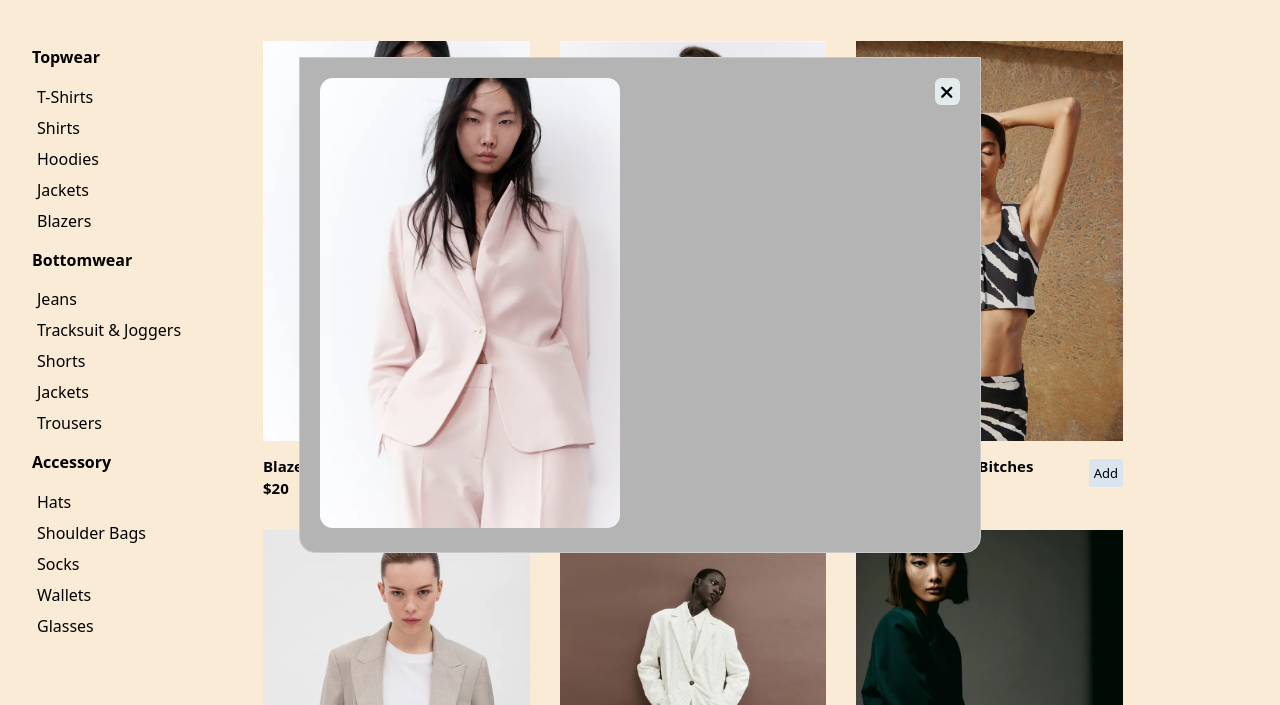
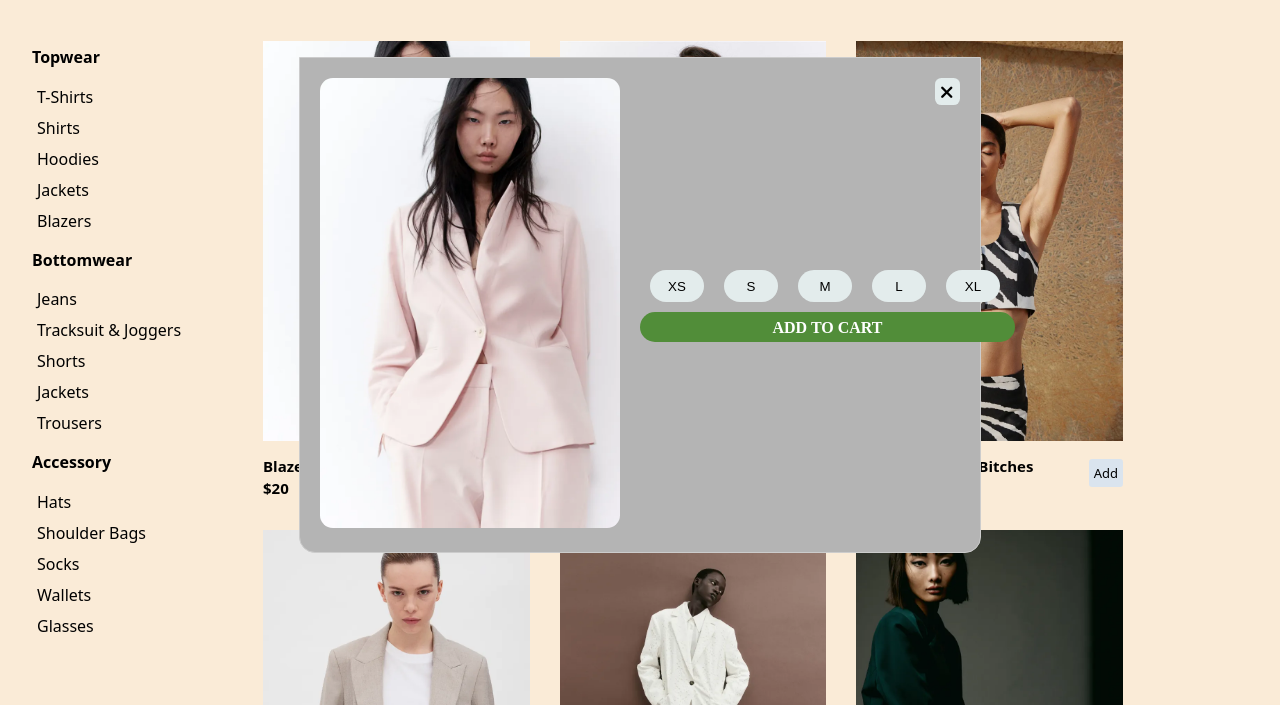
Before and after one commit to EgeKoksal/alisverissitesi, a plain HTML site: page blazers.html in a window 1280 px wide. Both pictures are taken after a click on the picture 396 px from the left and 336 px from the top of the page. Shown: the part 95-800 px from the top of the page. Drawn offline with Linux system fonts and the light colour scheme.

Commit message:
beden ve add to cart eklendi

```diff
--- a/blazers.html
+++ b/blazers.html
@@ -282,7 +282,20 @@
         <i class="fa-solid fa-xmark"></i>
       </div>
       <img class="pencere-resmi">
-      <div></div>
+      <div class="pencere-icerik">
+        <div class="pencere-baslik"></div>
+        <div class="bedenler">
+          <li class="xs">XS</li>
+          <li class="s">S</li>
+          <li class="m">M</li>
+          <li class="l">L</li>
+          <li class="xl">XL</li>
+        </div>
+        <div class="sepete-ekle">
+          <h1>ADD TO CART</h1>
+        </div>
+        </div>
+      </div>
     </div>
     <script src="js/app.js"></script>
   </body>
--- a/css/style.css
+++ b/css/style.css
@@ -1,77 +1,78 @@
-body{
+body {
   background-color: antiquewhite;
 }
-nav{
+nav {
   height: 80px;
   border-bottom: 1px solid #000;
-  font-family: system-ui, -apple-system, BlinkMacSystemFont, 'Segoe UI', Roboto, Oxygen, Ubuntu, Cantarell, 'Open Sans', 'Helvetica Neue', sans-serif;
+  font-family: system-ui, -apple-system, BlinkMacSystemFont, "Segoe UI", Roboto,
+    Oxygen, Ubuntu, Cantarell, "Open Sans", "Helvetica Neue", sans-serif;
 }
-aside{
-  font-family: system-ui, -apple-system, BlinkMacSystemFont, 'Segoe UI', Roboto, Oxygen, Ubuntu, Cantarell, 'Open Sans', 'Helvetica Neue', sans-serif;
+aside {
+  font-family: system-ui, -apple-system, BlinkMacSystemFont, "Segoe UI", Roboto,
+    Oxygen, Ubuntu, Cantarell, "Open Sans", "Helvetica Neue", sans-serif;
 }
 
-.nav-center{
+.nav-center {
   height: 90px;
 }
 
 .nav-header {
   display: flex;
   align-items: center;
-  font-size:40px;
+  font-size: 40px;
   margin-left: 100px;
   font-weight: bold;
   height: 90px;
 }
 
-.nav-header span:hover{
+.nav-header span:hover {
   cursor: pointer;
 }
-.nav-links{
+.nav-links {
   margin-left: 600px;
   margin-top: -70px;
   display: flex;
 }
-.nav-links li:hover{
+.nav-links li:hover {
   cursor: pointer;
 }
-.nav-home{
+.nav-home {
   padding: 20px;
-
 }
-.nav-shop{
+.nav-shop {
   padding: 20px;
   position: relative;
 }
-.nav-blog{
+.nav-blog {
   padding: 20px;
 }
-.nav-discount{
+.nav-discount {
   padding: 20px;
 }
 
-#homeicon{
+#homeicon {
   font-size: small;
 }
 
-#shopicon{
+#shopicon {
   font-size: small;
 }
-#blogicon{
+#blogicon {
   font-size: small;
 }
-.nav-shop:hover{
+.nav-shop:hover {
   color: rgb(212, 52, 127);
 }
-.nav-home:hover{
+.nav-home:hover {
   color: rgb(212, 52, 127);
 }
-.nav-blog:hover{
+.nav-blog:hover {
   color: rgb(212, 52, 127);
 }
-.nav-discount:hover{
+.nav-discount:hover {
   color: rgb(212, 52, 127);
 }
-ul{
+ul {
   list-style-type: none;
 }
 
@@ -80,55 +81,54 @@ ul{
 }
 .nav-shop:hover .drop-box {
   display: block; /* Drop box'ı metin kutusunun üzerine gelindiğinde gösterir */
-
 }
-.contents a{
+.contents a {
   text-decoration: none;
   color: inherit;
 }
-.content{
+.content {
   margin-left: -30px;
   padding: 0.2rem;
 }
-.content span:hover{
+.content span:hover {
   color: rgb(212, 52, 127);
 }
 
-.topwear{
+.topwear {
   font-size: medium;
 }
 
-.bottomwear{
+.bottomwear {
   font-size: medium;
   margin-left: 160px;
   margin-top: -172px;
 }
-.content1{
+.content1 {
   margin-left: 120px;
   padding: 0.2rem;
 }
-.content1 span:hover{
+.content1 span:hover {
   color: rgb(212, 52, 127);
 }
 
-.accessory{
+.accessory {
   font-size: medium;
   margin-left: 350px;
   margin-top: -172px;
 }
-.content2{
+.content2 {
   margin-left: 310px;
   padding: 0.2rem;
 }
 
-.content2 span:hover{
+.content2 span:hover {
   color: rgb(212, 52, 127);
 }
 
-.anaekran{
-  font-family: Impact, Haettenschweiler, 'Arial Narrow Bold', sans-serif;
+.anaekran {
+  font-family: Impact, Haettenschweiler, "Arial Narrow Bold", sans-serif;
 }
-.anayazı{
+.anayazı {
   font-size: 200%;
   font-family: sans-serif;
   font-weight: bold;
@@ -154,17 +154,16 @@ ul{
     transform: rotate(-1deg);
   }
 }
-#slogan{
+#slogan {
   color: rgb(0, 0, 0);
   margin-left: 90%;
   margin-top: -10%;
   font-size: 60%;
 }
 
-.swiper-wrapper{
+.swiper-wrapper {
   display: flex;
 }
-
 
 .swiper-container {
   display: flex;
@@ -176,7 +175,7 @@ ul{
   font-family: Arial, Helvetica, sans-serif;
   cursor: default;
 }
-.slide{
+.slide {
   margin: 1rem;
 }
 .slide h1 {
@@ -188,9 +187,8 @@ ul{
 .slide h2 {
   font-size: 4rem;
   /*position: fixed;  BUNU YAPMAK O EKRAND ONU SABİTLER AŞADA YUKARI DA GİTSEN ORDA DURUR*/
-
 }
-.slide img{
+.slide img {
   width: 450px;
   height: 450px;
   margin-left: 40rem;
@@ -217,17 +215,16 @@ ul{
   display: flex;
   justify-content: center;
   align-items: center;
-
 }
 
-.btn-ilerigeri button{
+.btn-ilerigeri button {
   margin: 0.3rem;
   background-color: transparent;
   border: none;
   cursor: pointer;
 }
 
-li{
+li {
   list-style-type: none;
   padding: 4px;
   margin: 1px;
@@ -238,15 +235,15 @@ position: absolute;
   left: 2rem;
   top: 8rem;
 }
-.sidecontents h2{
+.sidecontents h2 {
   cursor: default;
   font-size: medium;
 }
-.sidecontent a{
+.sidecontent a {
   text-decoration: none;
   color: inherit;
 }
-.sidecontent a:hover{
+.sidecontent a:hover {
   color: rgb(212, 52, 127);
   cursor: pointer;
 }
@@ -260,25 +257,26 @@ top: 8rem;
 
 .card {
   margin: 15px;
-  font-family: system-ui, -apple-system, BlinkMacSystemFont, 'Segoe UI', Roboto, Oxygen, Ubuntu, Cantarell, 'Open Sans', 'Helvetica Neue', sans-serif;
+  font-family: system-ui, -apple-system, BlinkMacSystemFont, "Segoe UI", Roboto,
+    Oxygen, Ubuntu, Cantarell, "Open Sans", "Helvetica Neue", sans-serif;
 }
 .card-content {
   display: flex;
   justify-content: space-between;
 }
 
-.card h1{
+.card h1 {
   font-size: 15px;
   cursor: default;
 }
-.card h2{
+.card h2 {
   position: absolute;
   margin-top: 2rem;
   font-size: 15px;
   cursor: default;
 }
 
-.card p{
+.card p {
   background-color: rgb(218, 228, 238);
   font-size: small;
   cursor: pointer;
@@ -293,7 +291,6 @@ border-radius: 0.2rem;
 }
 .image-hover {
   height: 400px;
-
 }
 .card:hover .image {
   opacity: 0;
@@ -303,7 +300,7 @@ border-radius: 0.2rem;
   opacity: 1;
 }
 
-.card img{
+.card img {
   cursor: pointer;
 }
 
@@ -312,7 +309,11 @@ border-radius: 0.2rem;
   position: absolute; /* Drop box'ın konumunu metin kutusuna göre ayarlar */
   top: 100%; /* Drop box'ı metin kutusunun altına yerleştirir */
   right: 0; /* Drop box'ı metin kutusunun soluna yerleştirir */
-  background-color: rgb(240, 236, 231); /* Drop box'ın arka plan rengini ayarlar */
+  background-color: rgb(
+    240,
+    236,
+    231
+  ); /* Drop box'ın arka plan rengini ayarlar */
   padding: 10px; /* Drop box'ın iç padding'ini ayarlar */
   border: 3px solid #ccc; /* Drop box'ın kenarlığını ayarlar */
   border-radius: 0.5rem;
@@ -329,7 +330,10 @@ border-radius: 0.2rem;
   position: fixed; /* Sabit konumlu yap */
   top: 50%; /* Pencereyi ekranın ortasına dikey olarak yerleştir */
   left: 50%; /* Pencereyi ekranın ortasına yatay olarak yerleştir */
-  transform: translate(-50%, -50%); /* Pencereyi konumlandırırken kaymayı düzelt */
+  transform: translate(
+    -50%,
+    -50%
+  ); /* Pencereyi konumlandırırken kaymayı düzelt */
   width: 50%; /* Pencerenin genişliği */
   height: auto;
   max-width: 1500px; /* Pencerenin en fazla genişliği */
@@ -348,7 +352,7 @@ border-radius: 0.2rem;
   border-radius: 0.8rem;
 }
 
-.kapatma{
+.kapatma {
   cursor: pointer;
   position: absolute;
   right: 20px;
@@ -360,6 +364,60 @@ border-radius: 0.2rem;
   border: 5px solid transparent;
 }
 
-.kapatma:hover{
+.kapatma:hover {
   color: brown;
+  background-color: rgb(117, 117, 116);
 }
+
+.pencere-icerik {
+  text-align: left;
+  position: absolute;
+  margin-top: -27rem;
+  margin-left: 20rem;
+  width: 60%;
+  max-width: 1000px;
+}
+
+.pencere-baslik{
+  position: absolute;
+
+}
+
+.sepete-ekle{
+  position: absolute;
+  background-color: blanchedalmond;
+  width: 375px;
+  border-radius: 1rem;
+  height: 30px;
+  font-size: 50%;
+  text-align: center; /* Yazıları yatay olarak ortalar */
+  line-height: 10px;
+  cursor: pointer;
+  background-color: rgb(81, 141, 57);
+  color: white;
+}
+.sepete-ekle:hover{
+  background-color: rgb(136, 202, 110);
+}
+
+.bedenler {
+  display: flex;
+  margin-top: 10rem;
+  font-family: sans-serif;
+}
+
+.bedenler li {
+  margin: 10px;
+  padding: 12px;
+  height: 8px;
+  width: 30px;
+  background-color: rgb(227, 236, 236);
+  text-align: center; /* Yazıları yatay olarak ortalar */
+  line-height: 10px;
+  font-size: smaller;
+  border-radius: 1rem;
+  cursor: pointer;
+}
+.bedenler li:hover {
+  background-color: rgb(117, 117, 116);
+}
--- a/js/app.js
+++ b/js/app.js
@@ -25,14 +25,20 @@ sorniBtn.addEventListener("click", () => {
 const kutular = document.querySelectorAll(".image");
 const önPencere = document.querySelector(".pencere");
 const pencereResmi = document.querySelector(".pencere-resmi");
-
+const pencereBasligi = document.querySelector(".pencere-baslik"); // Yeni eklenen başlığı seçin
 
 kutular.forEach(kutu => {
   kutu.addEventListener("click", () => {
     önPencere.style.display = "block";
-    pencereResmi.src = kutu.src
+    pencereResmi.src = kutu.src;
+
+    // Pencere başlığını kutuya bağlı resmin alt metninden (alt) alalım
+    const altMetin = kutu.getAttribute("alt");
+    pencereBasligi.textContent = altMetin;
   });
 });
+
+
 
 // pencere kapatma
 const kapama = document.querySelector(".kapatma");
```
Lines whose indentation alone changed are shown as unchanged.
